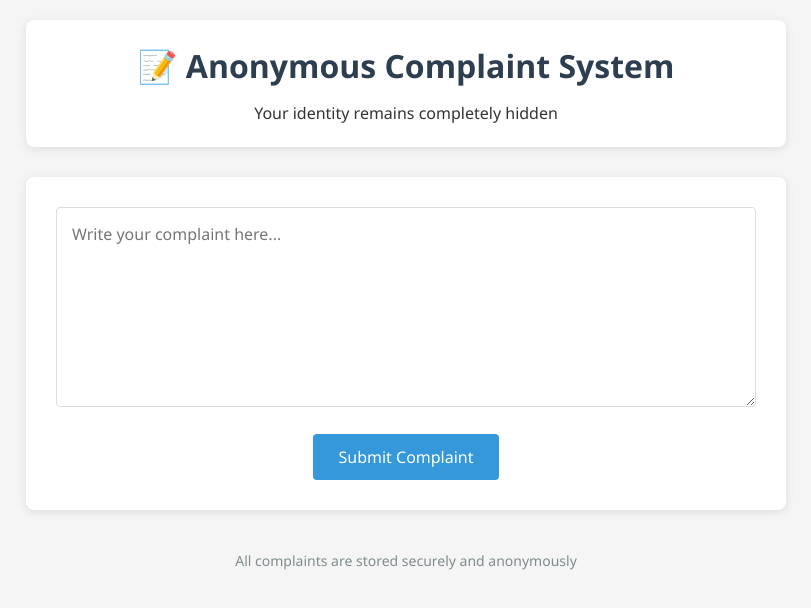
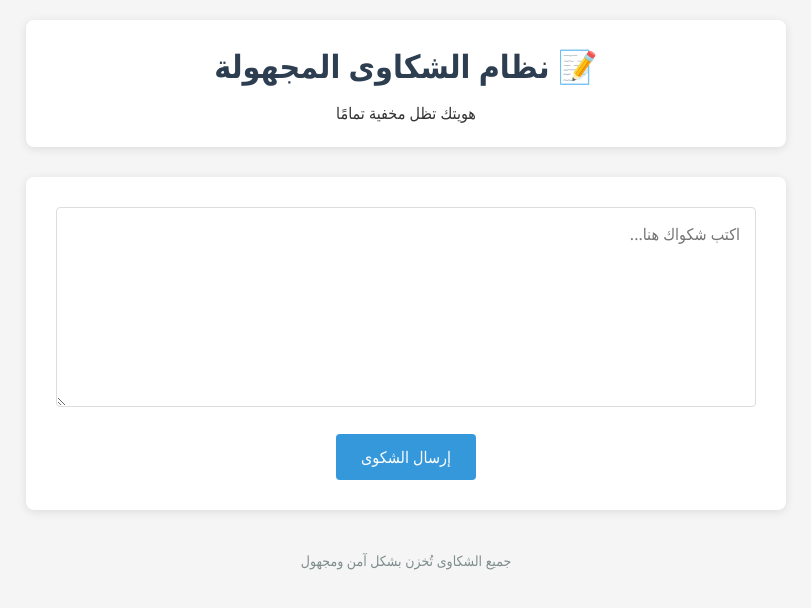
Before and after one commit to mohammad-shehadeh/Iam, a plain HTML site: page index.html in a window 1280 px wide. Shown: the whole page, without its empty margins (234-1045 px from the left). Drawn offline with Linux system fonts and the light colour scheme.

Commit message:
Update index.html

```diff
--- a/index.html
+++ b/index.html
@@ -1,31 +1,31 @@
 <!DOCTYPE html>
-<html lang="en">
+<html lang="ar" dir="rtl">
 <head>
     <meta charset="UTF-8">
     <meta name="viewport" content="width=device-width, initial-scale=1.0">
-    <title>Anonymous Complaint System</title>
+    <title>نظام الشكاوى المجهولة</title>
     <link rel="stylesheet" href="style.css">
 </head>
 <body>
     <div class="container">
         <header>
-            <h1>📝 Anonymous Complaint System</h1>
-            <p>Your identity remains completely hidden</p>
+            <h1>📝 نظام الشكاوى المجهولة</h1>
+            <p>هويتك تظل مخفية تمامًا</p>
         </header>
 
         <main>
             <div class="complaint-box">
-                <textarea id="complaintText" placeholder="Write your complaint here..." required></textarea>
-                <button id="submitComplaint">Submit Complaint</button>
+                <textarea id="complaintText" placeholder="اكتب شكواك هنا..." required></textarea>
+                <button id="submitComplaint">إرسال الشكوى</button>
             </div>
 
             <div class="success-message" id="successMessage">
-                <p>Your complaint has been submitted successfully!</p>
+                <p>تم إرسال الشكوى بنجاح!</p>
             </div>
         </main>
 
         <footer>
-            <p>All complaints are stored securely and anonymously</p>
+            <p>جميع الشكاوى تُخزن بشكل آمن ومجهول</p>
         </footer>
     </div>
 
```
